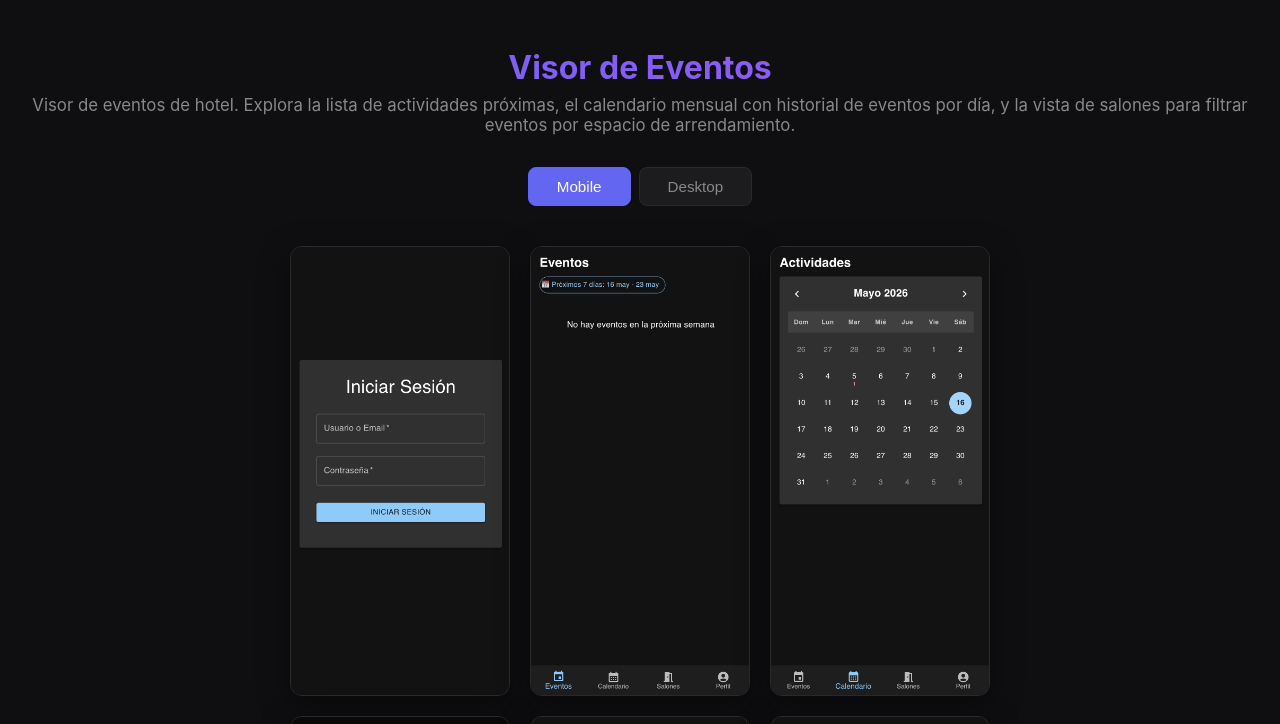
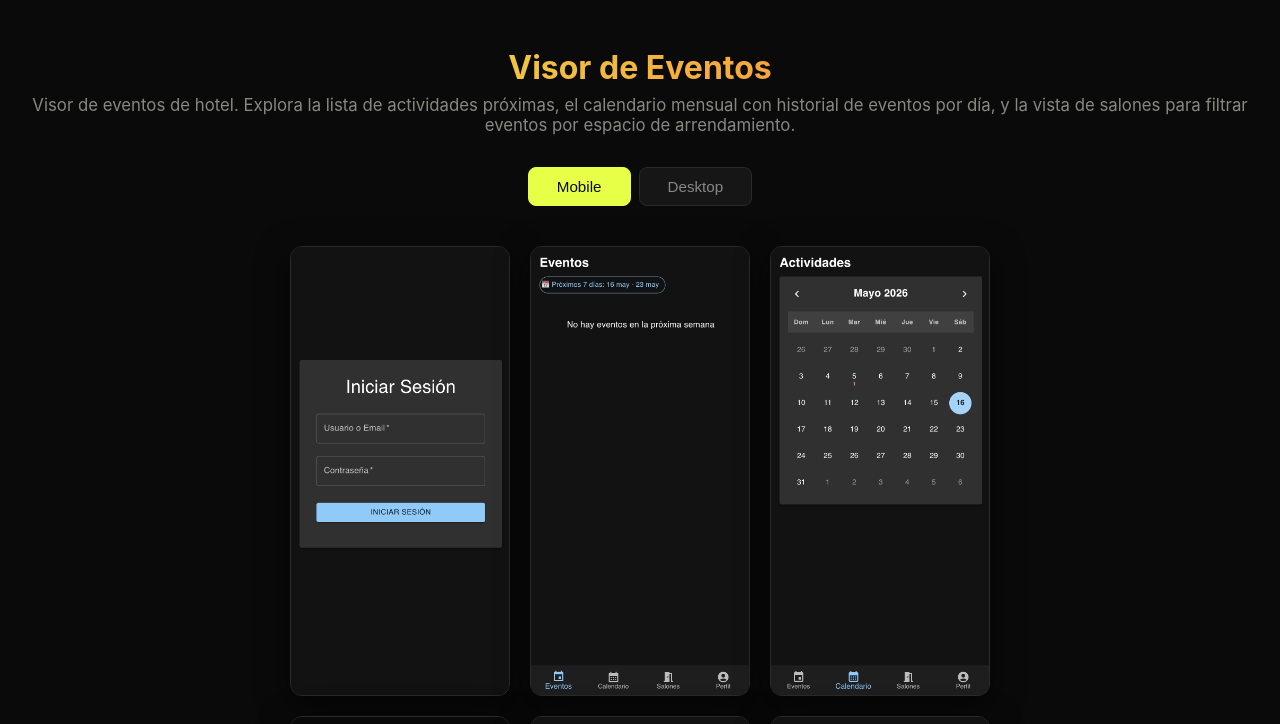
Before and after one commit to venomega/hnc-showcase, a plain HTML site: page index.html in a window 1280 px wide. Shown: the top 724 px of the page. Drawn offline with Linux system fonts and the light colour scheme.

Commit message:
update colors

```diff
--- a/index.html
+++ b/index.html
@@ -9,8 +9,8 @@
 
     body {
       font-family: -apple-system, BlinkMacSystemFont, 'Segoe UI', Roboto, Oxygen, Ubuntu, sans-serif;
-      background: #0f0f11;
-      color: #e1e1e6;
+      background: #0a0a0a;
+      color: #f0ede8;
       min-height: 100vh;
     }
 
@@ -22,14 +22,14 @@
     header h1 {
       font-size: 2rem;
       font-weight: 700;
-      background: linear-gradient(135deg, #6366f1, #a855f7);
+      background: linear-gradient(135deg, #e8ff47, #ff6b35);
       -webkit-background-clip: text;
       -webkit-text-fill-color: transparent;
       background-clip: text;
     }
 
     header p {
-      color: #888;
+      color: #888880;
       margin-top: 8px;
       font-size: 1.05rem;
     }
@@ -42,9 +42,9 @@
     }
 
     .tabs button {
-      background: #1c1c1f;
-      border: 1px solid #2a2a2e;
-      color: #888;
+      background: #161616;
+      border: 1px solid #2a2a2a;
+      color: #888880;
       padding: 10px 28px;
       border-radius: 8px;
       font-size: 0.95rem;
@@ -53,14 +53,14 @@
     }
 
     .tabs button.active {
-      background: #6366f1;
-      border-color: #6366f1;
-      color: #fff;
+      background: #e8ff47;
+      border-color: #e8ff47;
+      color: #0a0a0a;
     }
 
     .tabs button:not(.active):hover {
-      border-color: #6366f1;
-      color: #e1e1e6;
+      border-color: #e8ff47;
+      color: #f0ede8;
     }
 
     .view {
@@ -81,8 +81,8 @@
     .gallery img {
       width: 100%;
       border-radius: 12px;
-      border: 1px solid #2a2a2e;
-      box-shadow: 0 8px 32px rgba(0,0,0,.4);
+      border: 1px solid #2a2a2a;
+      box-shadow: 0 8px 32px rgba(0,0,0,.6);
       transition: transform .25s;
       cursor: pointer;
     }
```
